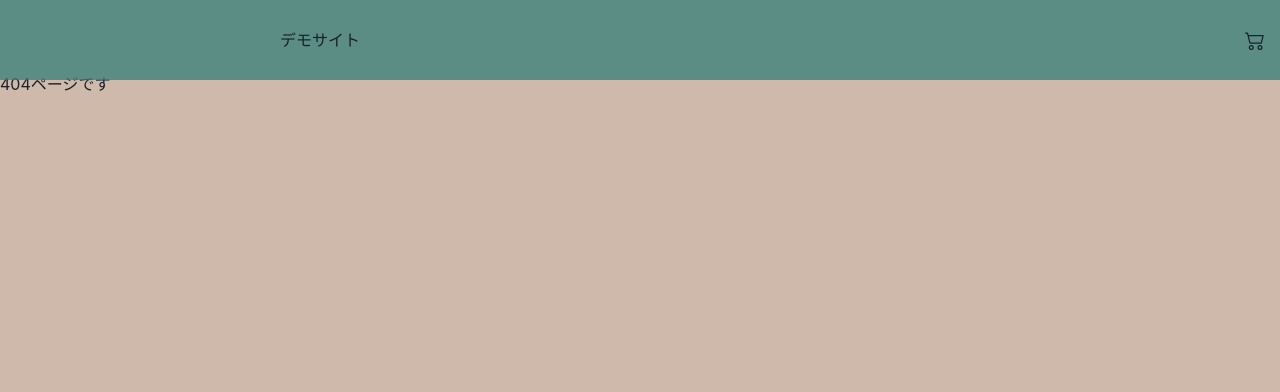
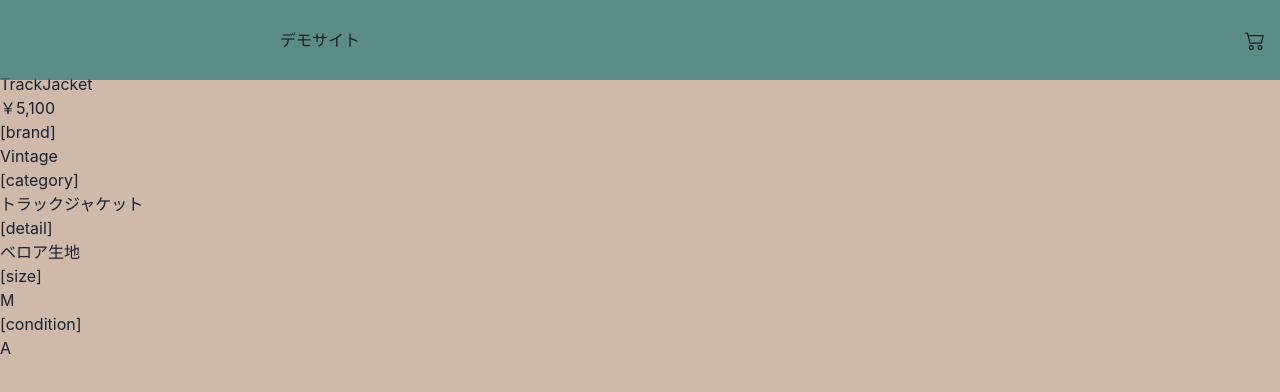
Before and after one commit to pen0914/draft-site, a React (Create React App) app: page /home/Vintage/TrackJacket in a window 1280 px wide. Shown: the top 392 px of the page. Built offline with nearby package versions, Linux system fonts and the light colour scheme.

Commit message:
detailPage

```diff
--- a/src/components/pages/Home.tsx
+++ b/src/components/pages/Home.tsx
@@ -10,6 +10,7 @@ export const Home = () => {
   const history = useHistory();
 
   const onClickPage = (index) => {
+    const itemNumber = items[index];
     history.push(`/home/${items[index].brand}/${items[index].name}`);
   };
 
--- a/src/components/pages/itemDetail/vintage/TrackJacket51.tsx
+++ b/src/components/pages/itemDetail/vintage/TrackJacket51.tsx
@@ -4,10 +4,7 @@ import { ItemContext } from "../../../provider/ItemProvider";
 
 export const TrackJacket51: VFC = memo(() => {
   const items = React.useContext(ItemContext);
-  const res = items.filter((items) => {
-    return items.id === 1;
-  });
-
+  const res = items.find((items) => items.id === 1);
   return (
     <>
       <div>
@@ -15,7 +12,30 @@ export const TrackJacket51: VFC = memo(() => {
       </div>
       <div>
         <div>
-          <p>{res.id}</p>
+          <p>{res.name}</p>
+          <p>{res.price}</p>
+        </div>
+        <div>
+          <div>
+            <p>[brand]</p>
+            <p>{res.brand}</p>
+          </div>
+          <div>
+            <p>[category]</p>
+            <p>{res.category}</p>
+          </div>
+          <div>
+            <p>[detail]</p>
+            <p>{res.detail}</p>
+          </div>
+          <div>
+            <p>[size]</p>
+            <p>{res.size}</p>
+          </div>
+          <div>
+            <p>[condition]</p>
+            <p>{res.condition}</p>
+          </div>
         </div>
       </div>
     </>
--- a/src/components/provider/ItemProvider.tsx
+++ b/src/components/provider/ItemProvider.tsx
@@ -1,4 +1,4 @@
-import React, { ReactNode, VFC } from "react";
+import React from "react";
 
 type Part = {
   id: number;
@@ -6,10 +6,10 @@ type Part = {
   brand: string;
   name: string;
   price: string;
-};
-
-type Props = {
-  children: ReactNode;
+  category: string;
+  condition: string;
+  detail: string;
+  size: string;
 };
 
 export const ItemContext = React.createContext<Part[]>([
@@ -17,122 +17,196 @@ export const ItemContext = React.createContext<Part[]>([
     id: 1,
     image:
       "https://lh3.googleusercontent.com/pw/AL9nZEWcn_N_KUjaLKOHqeTSgTBXw0DttVQzond8Ms9OVr1fkXwSGnSwZbEPOJBGA26J4IQEMRO94PXlE5hp0rZ25HHV9g1IuQscSeoM69lemsuWJZM3137gzjZ10yX1fDjVkZNjBeHeCq3WdeXE7M3aIv0=s909-no?authuser=0",
+
+    name: "TrackJacket",
+    price: "￥5,100",
     brand: "Vintage",
-    name: "TrackJacket",
-    price: "￥5,100"
+    category: "トラックジャケット",
+    detail: "ベロア生地",
+    size: "M",
+    condition: "A"
   },
   {
     id: 2,
     image:
       "https://lh3.googleusercontent.com/pw/AL9nZEUu_7VXPwNQrS5jDm8nTnXygO2mBqtvxnVoIk_Mu3wKUTHSPFab21BVklLP4McqFl2cMfWm2x0VIPDolafD-WYdygp1Qb6kkMDEybumOmAGAFW-1t9C9iq2VA3Ol4mMZwWAoNcIfwPkmLb4otNPdgs=s909-no?authuser=0",
+
+    name: "SweatMickey",
+    price: "￥7,900",
     brand: "Vintage",
-    name: "SweatMickey",
-    price: "￥7,900"
+    category: "スウェット",
+    detail: "ポケット付き",
+    size: "M",
+    condition: "C"
   },
   {
     id: 3,
     image:
       "https://lh3.googleusercontent.com/pw/AL9nZEWawsr9D1p1PlxaLpFn7HXQoesquWKB1zcE-rGXIv_6NKbj0p_BZfQr-D-icNKbHSj6hu5tseQ2rvJDOJm4TnZebG6YWzZgscDjZ6TuzuVL_Dd49A9Um9JMSQddAo81cH3zfI3cX82gSqWqlZ9en20=s909-no?authuser=0",
 
+    name: "TrackJacket",
+    price: "￥6,100",
     brand: "Vintage",
-    name: "TrackJacket",
-    price: "￥6,100"
+    category: "トラックジャケット",
+    detail: "裏地にメッシュ",
+    size: "M",
+    condition: "A"
   },
   {
     id: 4,
     image:
       "https://lh3.googleusercontent.com/pw/AL9nZEW7A4olTW9HnRlrrPUIq_GnMg2f8H7mfHcaNbrWBVe7o83Jtkk_rRHwyyFa5n-LO_CP94ZNi8rMXoTeIG0aF6xUKKtv9vnfideoQNdXJlAPLsgs0YtC4gve3xXVAkz1_Kv9jQnYU37SVACblrB6yMU=s909-no?authuser=0",
+
+    name: "TruckPants",
+    price: "￥13,800",
     brand: "Vintage",
-    name: "TruckPants",
-    price: "￥13,800"
+    category: "トラックパンツ",
+    detail: "サイドラインに刺繍",
+    size: "S",
+    condition: "B"
   },
   {
     id: 5,
     image:
       "https://lh3.googleusercontent.com/pw/AL9nZEUXKSEACvXbssoQu574sJ1rOEmG29f1418Xhs3ppjBpDdKimZfbRvXrIv9z5TYSHL6762fgYeh1rHWYWqKxsWGpAqIaAxNm1fqxfIs5G61iTq1d3ujX_RgVegZUWFRtu9ev6dANUcUkyKnRjFhAu3g=s909-no?authuser=0",
+
+    name: "PaisleySlacks",
+    price: "￥8,200",
     brand: "Vintage",
-    name: "PaisleySlacks",
-    price: "￥8,200"
+    category: "スラックス",
+    detail: "ペイズリー柄",
+    size: "S",
+    condition: "B"
   },
   {
     id: 6,
     image:
       "https://lh3.googleusercontent.com/pw/AL9nZEV8aMotY13imDVcZJOMTP_2es32rDir3eyZeg7udA47g2HVSAUp_OdbZG02A2fMmVwGAIGX7FCJMjGlBJujtF-bhD4xIO6U0wzTzShmnEhf4wURT9MkLmKF6DjQilmCxzNm26EHqdYipfvlXn1eItQ=s909-no?authuser=0",
+
+    name: "KnitBucket",
+    price: "￥9,900",
     brand: "override",
-    name: "KnitBucket",
-    price: "￥9,900"
+    category: "バケットハット",
+    detail: "紐付き",
+    size: "M",
+    condition: "A"
   },
   {
     id: 7,
     image:
       "https://lh3.googleusercontent.com/pw/AL9nZEXQNh0HodMxJydj0N74r_myNrU8Z_J4byOmURQUNk5Wug0N8bXaC0fSbOPKcUwH49vmjbDrBJTemAxDeufVPC-XwBishAEuNlL4IJ20bu1KyJyS7WOujHDmuYqDZ9lRcsX7uu2lYyipyhQIZydKqEU=s909-no?authuser=0",
+
+    name: "BasicPlaidBucketHat",
+    price: "￥6,600",
     brand: "stussy",
-    name: "BasicPlaidBucketHat",
-    price: "￥6,600"
+    category: "バケットハット",
+    detail: "チェック柄",
+    size: "M",
+    condition: "A"
   },
   {
     id: 8,
     image:
       "https://lh3.googleusercontent.com/pw/AL9nZEXHq5XiV_bwYQlC2O72-f2L_KwEiOxtjTELHRwnu8rufYVdEDPg8M5kvl027FuKCMbJiAGmhOEPYEYF-GDMOu7g9bk4OLddfLJZXtxIptLg8CoeDKGv6MRyaqOwb1Xh9Lavr9SnFltNxii5R33A-HA=s909-no?authuser=0",
+
+    name: "KnitHat",
+    price: "￥14,500",
     brand: "oldStussy",
-    name: "KnitHat",
-    price: "￥14,500"
+    category: "ビーニー",
+    detail: "ロゴ刺繍",
+    size: "S",
+    condition: "B"
   },
   {
     id: 9,
     image:
       "https://lh3.googleusercontent.com/pw/AL9nZEXO6fARa1XwjU3E3qrVSu6W7sQsf7noI53Enue8od00nhtgPz2wVEEAGMB_zNia6R4tGPN72ZEfiLQLZ57QtFjvk-zT2woiD9OdHKVC183MXFFk5m62k-KzuB07gRe9lKvLJLw2--RegIelZHvqeJw=s909-no?authuser=0",
+
+    name: "AngTulip",
+    price: "￥7,100",
     brand: "override",
-    name: "AngTulip",
-    price: "￥7,100"
+    category: "バケットハット",
+    detail: "リバーシブル",
+    size: "M",
+    condition: "A"
   },
   {
     id: 10,
     image:
       "https://lh3.googleusercontent.com/pw/AL9nZEUbIh7m6Gm5iqP0fMCR5kYel_TblhR_B-oCmHnH2Q9UOdPpeoJ2QkEFWe-l5Xp8O2QpH7TmrtmobFBVcRAo9lKodOtcHZvpcBXwHbs7AWBxg5w_pR2-NY8ruoNsnirVgDRvDxkipt6id1HsNrulqz8=s909-no?authuser=0",
+
+    name: "SouvenirJacket",
+    price: "￥15,500",
     brand: "towncraft",
-    name: "SouvenirJacket",
-    price: "￥15,500"
+    category: "スーベニアジャケット",
+    detail: "胸元、袖、バックに刺繍",
+    size: "M",
+    condition: "A"
   },
   {
     id: 11,
     image:
       "https://lh3.googleusercontent.com/pw/AL9nZEXDfz0uhcfuh9_4oJrwnrkaqlmHiKLqtlJ2HMqV4SWrk10fqHE320ThXchNMhMG0TxrkF84-R5nMDTfPOGBhfK1ko3RBLID5xzo-2HJ5ASqMIMYKEtwYvmezciye15ZLFMb-ie-dNS75zyiGvAztm8=s909-no?authuser=0",
+
+    name: "TrackJacket",
+    price: "￥9,800",
     brand: "Vintage",
-    name: "TrackJacket",
-    price: "￥9,800"
+    category: "トラックジャケット",
+    detail: "ベロア生地",
+    size: "M",
+    condition: "B"
   },
   {
     id: 12,
     image:
       "https://lh3.googleusercontent.com/pw/AL9nZEWQHCc-dJSblAZKAzwYQtnj8NNzrfWxfrmRcpyRMKQ7b4pWdijyyOqtw5QrfnKTdBbUByVpO4JpAsuo17EzMTrUUGWCqdw-77-Us0SO6-4W9cpzgJuwLvu3VxLeky7UkdV2w7NOC1f1aTEJRF9kU0A=s909-no?authuser=0",
+
+    name: "TrackJacket",
+    price: "￥6,200",
     brand: "Vintage",
-    name: "TrackJacket",
-    price: "￥6,200"
+    category: "トラックジャケット",
+    detail: "裏地にフリース生地",
+    size: "M",
+    condition: "B"
   },
   {
     id: 13,
     image:
       "https://lh3.googleusercontent.com/pw/AL9nZEV4oGvK26TcX5TQwqhgcBfXagwPHcwD7Kc-Q5ac6EJt1-v7DDl6NecWJkBdEjx8f-z47UVc4tagAs4QPTIW-Nv3pw5Y8Vb0rcczeKYNYpzLtZ4UENeUYIHELPv3kTP4VmXqZUvgOgnUflTs3UQzYEY=s909-no?authuser=0",
+
+    name: "TrackJacket",
+    price: "￥3,100",
     brand: "Vintage",
-    name: "TrackJacket",
-    price: "￥3,100"
+    category: "トラックジャケット",
+    detail: "首元、袖に刺繍",
+    size: "M",
+    condition: "B"
   },
   {
     id: 14,
     image:
       "https://lh3.googleusercontent.com/pw/AL9nZEVsEqmbUf1Cp_fl5dUqTrfVKbXnELPfFeaghzBj6WPNVk9QIK_0cZRL_7zyNJY0HAOpAevfZ92TCXi1r0VP_adMXSxfhLch7CeyDuB2IPUXlvNTb4gI_un82RFYGnJ8g7AcJLg2hsgfY1sECNrL2no=s909-no?authuser=0",
+
+    name: "Vest",
+    price: "￥21,200",
     brand: "Carhartt",
-    name: "Vest",
-    price: "￥21,200"
+    category: "ベスト",
+    detail: "胸元に刺繍",
+    size: "M",
+    condition: "C"
   },
   {
     id: 15,
     image:
       "https://lh3.googleusercontent.com/pw/AL9nZEVKtZod41SCryfSFBN0EJh3_R8rgsu63DdcPKBOWlcHd4-xxOt5Csy4lVZBWHeTkcbZrhnatykTEsimkjxeKY9Y_fKVCrujJ04CunmQG_XF_Cldl4t__HvaOwp7muhE21bxfE0r_kXXK9zuk0emXsc=s909-no?authuser=0",
+
+    name: "NylonPullover",
+    price: "￥5,900",
     brand: "Vintage",
-    name: "NylonPullover",
-    price: "￥5,900"
+    category: "プルオーバー",
+    detail: "胸元に刺繍",
+    size: "M",
+    condition: "B"
   }
 ]);
 
--- a/src/route/HomeRoutes.tsx
+++ b/src/route/HomeRoutes.tsx
@@ -1,11 +1,13 @@
 import { Home } from "../components/pages/Home";
 import { Cart } from "../components/pages/Cart";
 import { Page404 } from "../components/pages/Page404";
+import { TrackJacket51 } from "../components/pages/itemDetail/vintage/TrackJacket51";
 
 //import { Item } from "../item/ItemData";
 
 export const HomeRoutes = [
   { path: "/", exact: "true", children: <Home /> },
+  { path: "/Vintage/TrackJacket", exact: "false", children: <TrackJacket51 /> },
 
   {
     path: "/cart",
```
